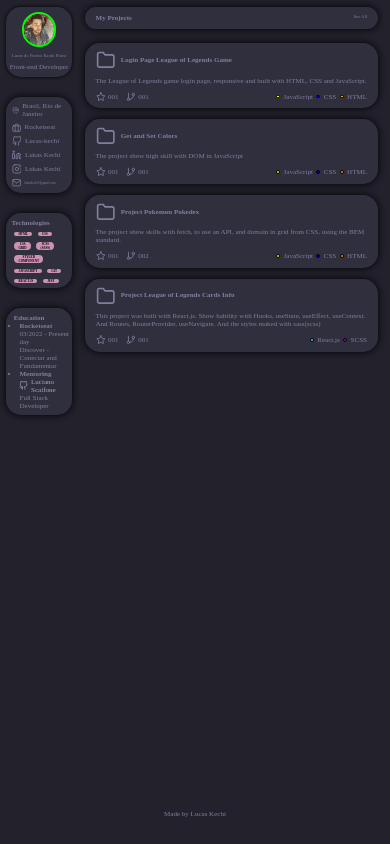
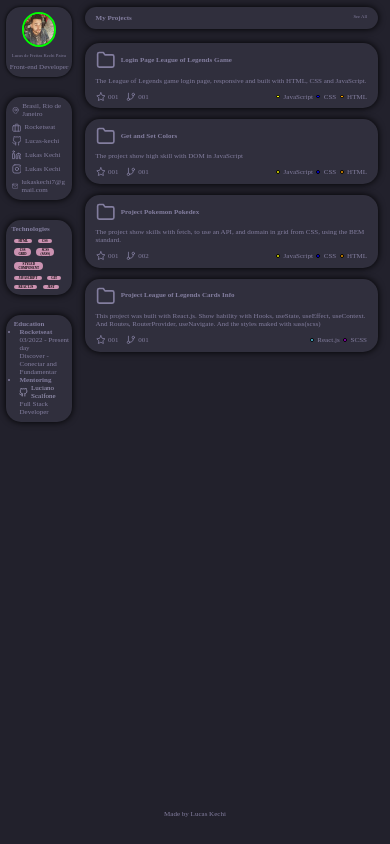
Before and after one commit to Lucas-kechi/lucas-kechi-portfolio.github.io, a plain HTML site: page index.html in a window 390 px wide. Drawn offline with Linux system fonts and the light colour scheme.

Commit message:
Added word-break break all

```diff
--- a/portfolio-design.css
+++ b/portfolio-design.css
@@ -82,7 +82,6 @@ nav ul a {
     gap: .5rem;
     box-sizing: border-box;
     padding: .025vw;
-    overflow-wrap: break-word;
 }
 
 nav ul a:hover {
@@ -298,7 +297,7 @@ footer {
     }
 
     nav ul li:last-child a {
-        font-size: 0.8vw;
+        word-break: break-all;
     }
 
     #links nav ul li svg {
```
